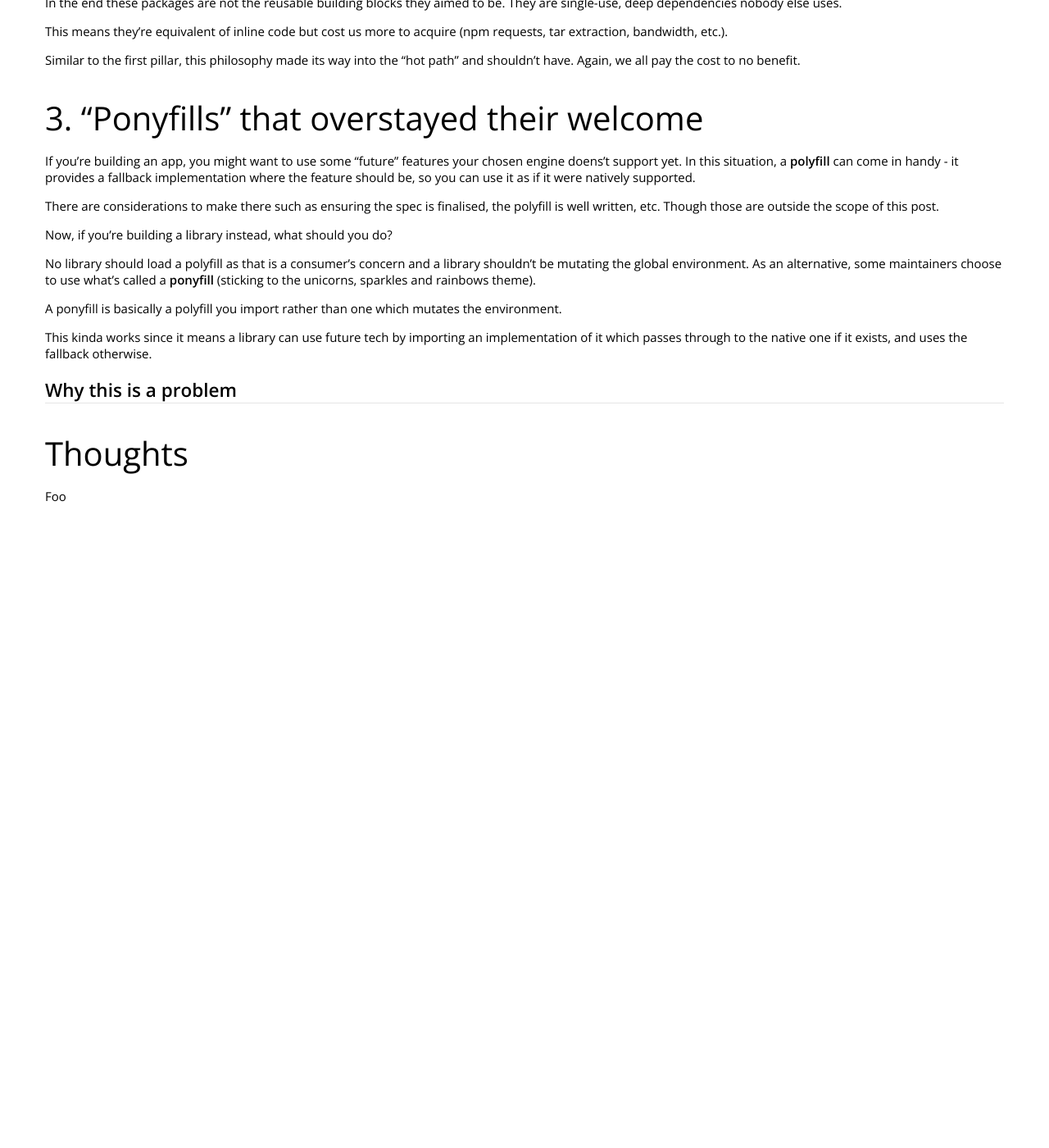
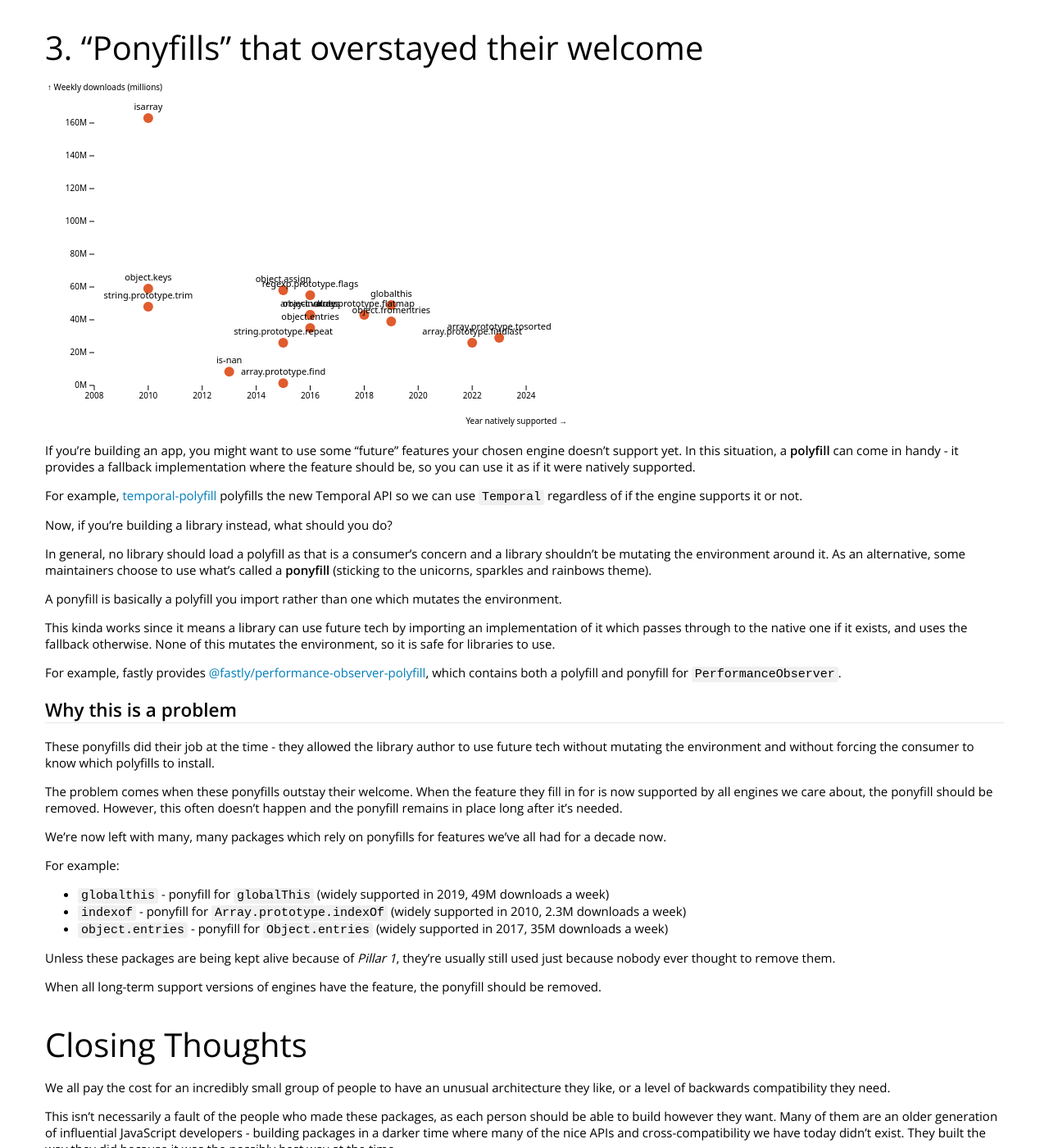
Before and after one commit to 43081j/43081j.github.io, a Jekyll site: the page built from _posts/2026-03-12-three-pillars-of-javascript-bloat.md, in a window 1280 px wide and 1400 px high, scrolled down 3638 px. Shown: the whole window at 82% size. Built offline with Jekyll 4.4.1, drawn with Linux system fonts in a browser that asks for light colours; nearby versions of some CDN libraries; comment, search, counter and statistics services are not loaded; before the commit the page ends 4268 px from its top, so only the background shows below that; some of the changed text lies outside the part shown.

Commit message:
docs: more bloat

```diff
--- a/_posts/2026-03-12-three-pillars-of-javascript-bloat.md
+++ b/_posts/2026-03-12-three-pillars-of-javascript-bloat.md
@@ -16,25 +16,26 @@
 
 So why is this a thing? Why do we need `is-string` instead of `typeof` checks? Why do we need `hasown` instead of `Object.hasOwn` (or `Object.prototype.hasOwnProperty`)? Three things:
 
-1. Support for very old versions of Node.js
+1. Support for very old engines
 2. Protection against global namespace mutation
 3. Cross-realm values
 
-## Support for old versions of Node.js
+## Support for very old engines
 
-Somewhere in the world, some people apparently exist who need to support **Node 0.8** (left long term support in 2017).
+Somewhere in the world, some people apparently exist who need to support **ES3** - think IE6/7, or extremely early versions of Node.js.
 
 For these people, much of what we take for granted today does not exist. For example, they don't have any of the following:
 
-- `Array.prototype.slice` (0.10)
-- `Object.defineProperty` (0.10)
-- `Symbol` (0.12)
+- `Array.prototype.forEach`
+- `Array.prototype.reduce`
+- `Object.keys`
+- `Object.defineProperty`
 
-Basically, much of modern JavasScript (both syntax and APIs) became available in `>=0.10` of Node it seems.
+These are all ES5 features, meaning they simply don't exist in ES3 engines.
 
-For these unfortunate souls who are still running `0.8` and don't have any this functionality, they need to reimplement everything themselves, or be provided with polyfills.
+For these unfortunate souls who are still running old engines, they need to reimplement everything themselves, or be provided with polyfills.
 
-Alternatively, what'd be really nice is if they upgraded their version of Node.
+Alternatively, what'd be really nice is if they upgraded.
 
 ## Protection against global namespace mutation
 
@@ -56,25 +57,17 @@
 
 In this situation, a `new RegExp(pattern)` in an iframe, is _not_ the same `RegExp` class as the one in the parent page. This means `window.RegExp !== iframeWindow.RegExp`, which of course means `val instanceof RegExp` would be `false` if it came from the iframe (another realm).
 
-We have this exact issue in chai, and use `toString` for that reason: `Object.prototype.toString.call(val) === '[object RegExp]'`.
+For example, I am a maintainer of chai, and we have this exact issue. We need to support assertions happening across realms (since a test runner may run tests in a VM or iframe), so we can't rely on `instanceof` checks. For that reason, we use `Object.prototype.toString.call(val) === '[object RegExp]'` to check if something is a regex, which works across realms since it doesn't rely on the constructor.
 
 In the graph above, `is-string` is basically doing this same job in case we passed a `new String(val)` from one realm to another.
 
 ## Why this is a problem
 
-For a small amount of people in the real world, all of this makes sense. If you need the following:
+All of this makes sense for a very small group of people. If you're supporting very old engines, passing values across realms, or want protection from someone mutating the environment - these packages are exactly what you need.
 
-- Node 0.8 support (or lower)
-- Cross-realm support
-- Safe from someone mutating the environment
+The problem is that the vast majority of us don't need any of this. We're running a version of Node from the last 10 years, or using an evergreen browser. We don't need to support pre-ES5 environments, we don't pass values across frames, and we uninstall packages which break the environment.
 
-Then this is all good and exactly what you need!
-
-However, this obviously isn't what the majority of us need.
-
-Most of us are running a version of Node from the last 10 years, or an evergreen browser. We don't need to support 0.8, we don't pass values across frames, and we uninstall packages which trash the global namespace.
-
-These layers of compatibility and support somehow made their way into the "hot path" of consumers. The tiny amount of people who need this stuff should be the ones installing special packages for that purpose, while the average user should not. Currently, this is reversed and **we all pay the cost**.
+These layers of niche compatibility somehow made their way into the "hot path" of everyday packages. The tiny group of people who actually need this stuff should be the ones seeking out special packages for it. Instead, it is reversed and **we all pay the cost**.
 
 # 2. Atomic architecture
 
@@ -124,20 +117,56 @@
 
 # 3. "Ponyfills" that overstayed their welcome
 
-If you're building an app, you might want to use some "future" features your chosen engine doens't support yet. In this situation, a **polyfill** can come in handy - it provides a fallback implementation where the feature should be, so you can use it as if it were natively supported.
+![eslint-plugin-react polyfills](/assets/images/eslint-plugin-react-polyfills.svg){: .img-small}
 
-There are considerations to make there such as ensuring the spec is finalised, the polyfill is well written, etc. Though those are outside the scope of this post.
+If you're building an app, you might want to use some "future" features your chosen engine doesn't support yet. In this situation, a **polyfill** can come in handy - it provides a fallback implementation where the feature should be, so you can use it as if it were natively supported.
+
+For example, [temporal-polyfill](https://npmx.dev/package/temporal-polyfill) polyfills the new Temporal API so we can use `Temporal` regardless of if the engine supports it or not.
 
 Now, if you're building a library instead, what should you do?
 
-No library should load a polyfill as that is a consumer's concern and a library shouldn't be mutating the global environment. As an alternative, some maintainers choose to use what's called a **ponyfill** (sticking to the unicorns, sparkles and rainbows theme).
+In general, no library should load a polyfill as that is a consumer's concern and a library shouldn't be mutating the environment around it. As an alternative, some maintainers choose to use what's called a **ponyfill** (sticking to the unicorns, sparkles and rainbows theme).
 
 A ponyfill is basically a polyfill you import rather than one which mutates the environment.
 
-This kinda works since it means a library can use future tech by importing an implementation of it which passes through to the native one if it exists, and uses the fallback otherwise.
+This kinda works since it means a library can use future tech by importing an implementation of it which passes through to the native one if it exists, and uses the fallback otherwise. None of this mutates the environment, so it is safe for libraries to use.
+
+For example, fastly provides [@fastly/performance-observer-polyfill](https://github.com/fastly/performance-observer-polyfill?tab=readme-ov-file#usage-as-a-ponyfill), which contains both a polyfill and ponyfill for `PerformanceObserver`.
 
 ## Why this is a problem
 
-# Thoughts
+These ponyfills did their job at the time - they allowed the library author to use future tech without mutating the environment and without forcing the consumer to know which polyfills to install.
 
-Foo
+The problem comes when these ponyfills outstay their welcome. When the feature they fill in for is now supported by all engines we care about, the ponyfill should be removed. However, this often doesn't happen and the ponyfill remains in place long after it's needed.
+
+We're now left with many, many packages which rely on ponyfills for features we've all had for a decade now.
+
+For example:
+
+- `globalthis` - ponyfill for `globalThis` (widely supported in 2019, 49M downloads a week)
+- `indexof` - ponyfill for `Array.prototype.indexOf` (widely supported in 2010, 2.3M downloads a week)
+- `object.entries` - ponyfill for `Object.entries` (widely supported in 2017, 35M downloads a week)
+
+Unless these packages are being kept alive because of _Pillar 1_, they're usually still used just because nobody ever thought to remove them.
+
+When all long-term support versions of engines have the feature, the ponyfill should be removed.
+
+# Closing Thoughts
+
+We all pay the cost for an incredibly small group of people to have an unusual architecture they like, or a level of backwards compatibility they need.
+
+This isn't necessarily a fault of the people who made these packages, as each person should be able to build however they want. Many of them are an older generation of influential JavaScript developers - building packages in a darker time where many of the nice APIs and cross-compatibility we have today didn't exist. They built the way they did because it was the possibly best way at the time.
+
+The problem is that we never moved on from that. We still download all of this fluff today even though we've had these features for several years.
+
+I think we can solve this by reversing things. This small group should pay the cost - they should have their own special stack pretty much only they use. Everyone else gets the modern, lightweight, and widely supported code.
+
+Hopefully things like [e18e](https://e18e.dev) and [npmx](https://npmx.dev) can help with that through documentation, tooling, etc. You can also help by taking a closer look at your dependencies and asking "why?". Raise issues with your dependencies asking them if, and why they need these packages anymore.
+
+We can fix it.
+
+## Disclaimers / Notes
+
+- Most mentioned years of support are from MDN, or if it pre-dates MDN, from the compat data
+- Most of this bloat is from a time when it was probably necessary since the platform obviously wasn't as feature-rich back then. I think it was probably the right decision/architecture at the time.
+- "Ponyfill" stuff in general is an unsettled topic, really. I think we should drop them once LTS is achieved, but others do disagree and want them "forever".
```
Also changed, not shown: assets/images/eslint-plugin-react-polyfills.svg (added).
